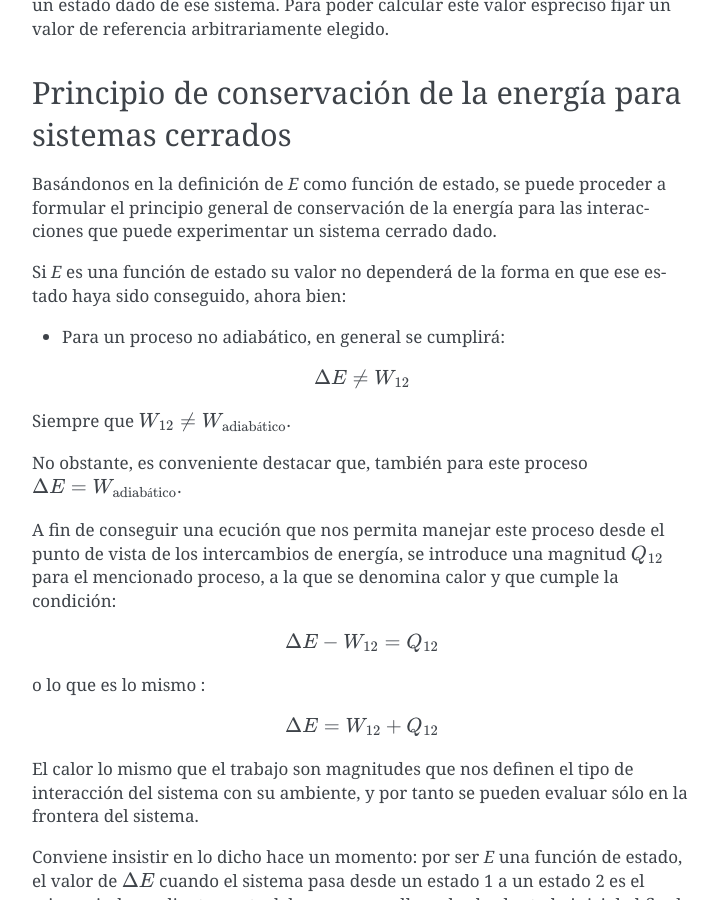
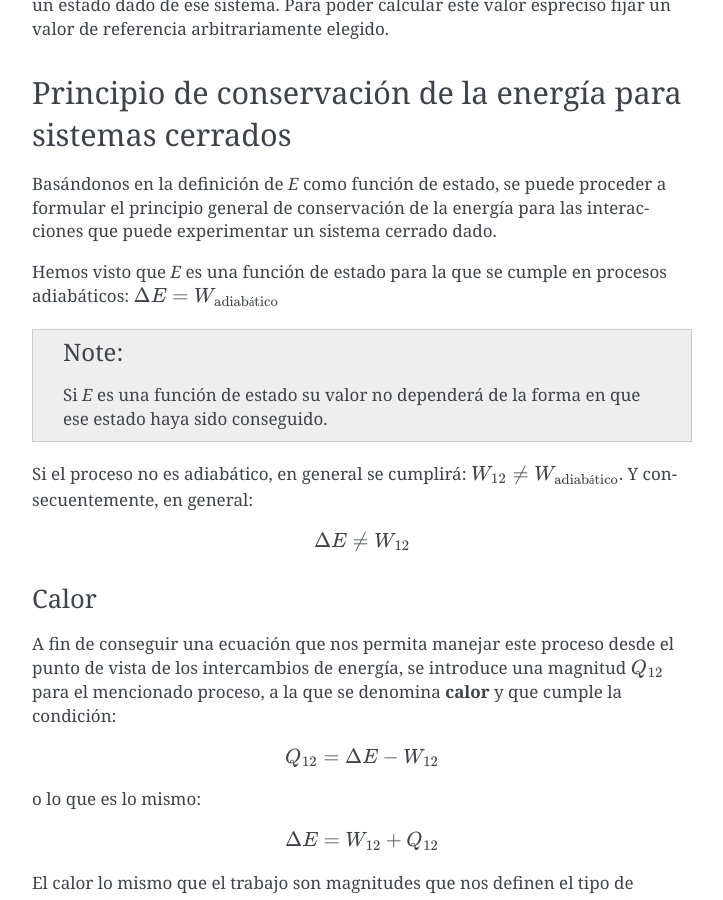
Before and after one commit to mantielero/termodinamica, a Sphinx documentation site: the page built from source/primer_principio_primer_principio.rst, in a window 1280 px wide and 900 px high, scrolled down 3056 px. Shown: the whole window, without its empty margins (388-1111 px from the left). Built offline with Sphinx 7.4.7, drawn with Linux system fonts in a browser that asks for light colours; pages that are not in the unit, such as notebooks, are missing from menus.

Commit message:
Update primer_principio_primer_principio.rst

```diff
--- a/source/primer_principio_primer_principio.rst
+++ b/source/primer_principio_primer_principio.rst
@@ -84,27 +84,31 @@ Principio de conservación de la energía para sistemas cerrados
 
 Basándonos en la definición de *E* como función de estado, se puede proceder a formular el principio general de conservación de la energía para las interacciones que puede experimentar un sistema cerrado dado.
 
-Si *E* es una función de estado su valor no dependerá de la forma en que ese estado haya sido conseguido, ahora bien:
+Hemos visto que *E* es una función de estado para la que se cumple en procesos adiabáticos: :math:`\Delta E = W_{\text{adiabático}}`
 
-- Para un proceso no adiabático, en general se cumplirá:
+
+.. note::
+
+   Si *E* es una función de estado su valor no dependerá de la forma en que ese estado haya sido conseguido.
+
+Si el proceso no es adiabático, en general se cumplirá: :math:`W_{12} \neq W_{\text{adiabático}}`. Y consecuentemente, en general:
 
 .. math::
 
    \Delta E \neq W_{12}
 
-Siempre que :math:`W_{12} \neq W_{\text{adiabático}}`.
+Calor
+^^^^^
 
-No  obstante, es conveniente  destacar  que, también  para  este proceso :math:`\Delta E = W_{\text{adiabático}}`.
-
-A fin de conseguir una ecución que nos permita manejar este proceso desde el punto de vista de los intercambios de energía, se introduce una magnitud :math:`Q_{12}` para el mencionado proceso, a la que se denomina calor y que cumple la condición:
+A fin de conseguir una ecuación que nos permita manejar este proceso desde el punto de vista de los intercambios de energía, se introduce una magnitud :math:`Q_{12}` para el mencionado proceso, a la que se denomina **calor** y que cumple la condición:
 
 .. math::
 
-   \Delta E - W_{12} = Q_{12}
+   Q_{12} = \Delta E - W_{12}
 
 
 
-o lo que es lo mismo :
+o lo que es lo mismo:
 
 .. math::
 
```
